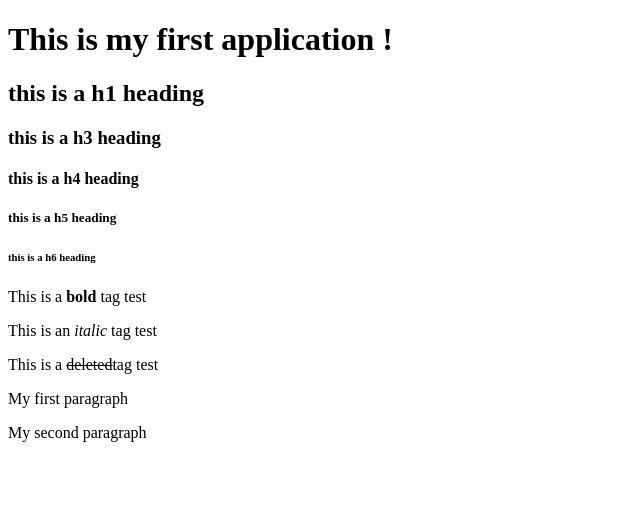
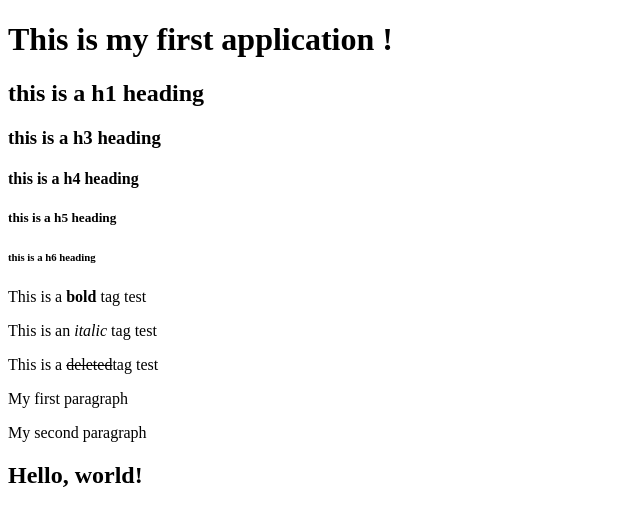
Before and after one commit to mina2699/learn-html, a plain HTML site: page index.html in a window 1280 px wide. Shown: the whole page, without its empty margins (0-640 px from the left). Drawn offline with Linux system fonts and the light colour scheme.

Commit message:
add a subheading Hello, World!

```diff
--- a/index.html
+++ b/index.html
@@ -28,5 +28,6 @@
 <p> This is a <del>deleted</del>tag test</p>
 <p>My first paragraph</p>
 <p>My second paragraph</p>
+<h2 Title="This is a subheading">Hello, world!</h2>
 </body>
 </html>
```
